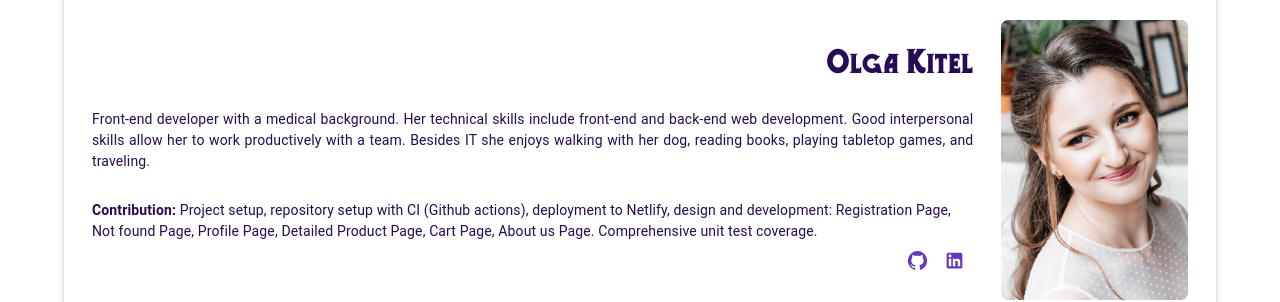
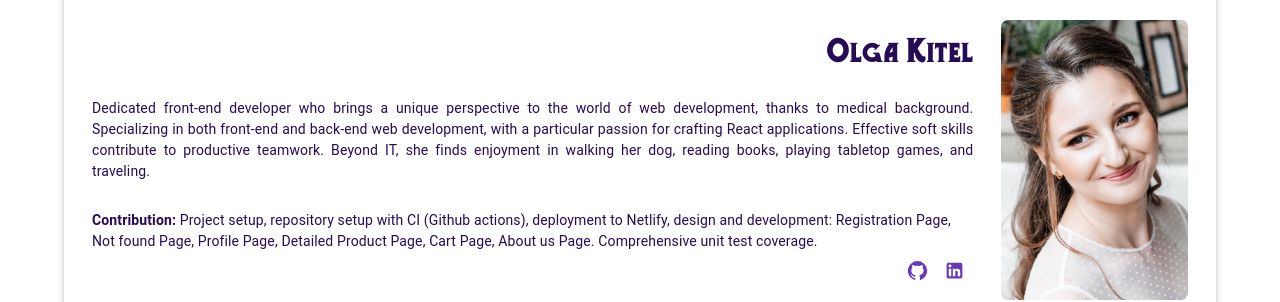
Before and after one commit to OKitel/eCommerceApp, a React (Vite) app: page /about_us in a window 1280 px wide. Shown: the part 293-595 px from the top of the page. Built offline with nearby package versions, Linux system fonts and the light colour scheme; no server answers; what @commercetools/platform-sdk, @commercetools/sdk-client-v2 would draw is missing.

Commit message:
refactor: change Olga's bio

```diff
--- a/src/pages/AboutUs/AboutUs.tsx
+++ b/src/pages/AboutUs/AboutUs.tsx
@@ -40,9 +40,11 @@ export const AboutUs: React.FC = (): JSX.Element => {
                 </Typography>
 
                 <Typography variant="body1" className="dev-text">
-                  Front-end developer with a medical background. Her technical skills include front-end and back-end web
-                  development. Good interpersonal skills allow her to work productively with a team. Besides IT she
-                  enjoys walking with her dog, reading books, playing tabletop games, and traveling.
+                  Dedicated front-end developer who brings a unique perspective to the world of web development, thanks
+                  to medical background. Specializing in both front-end and back-end web development, with a particular
+                  passion for crafting React applications. Effective soft skills contribute to productive teamwork.
+                  Beyond IT, she finds enjoyment in walking her dog, reading books, playing tabletop games, and
+                  traveling.
                 </Typography>
                 <Typography variant="body1">
                   <strong>Contribution:</strong> Project setup, repository setup with CI (Github actions), deployment to
```
